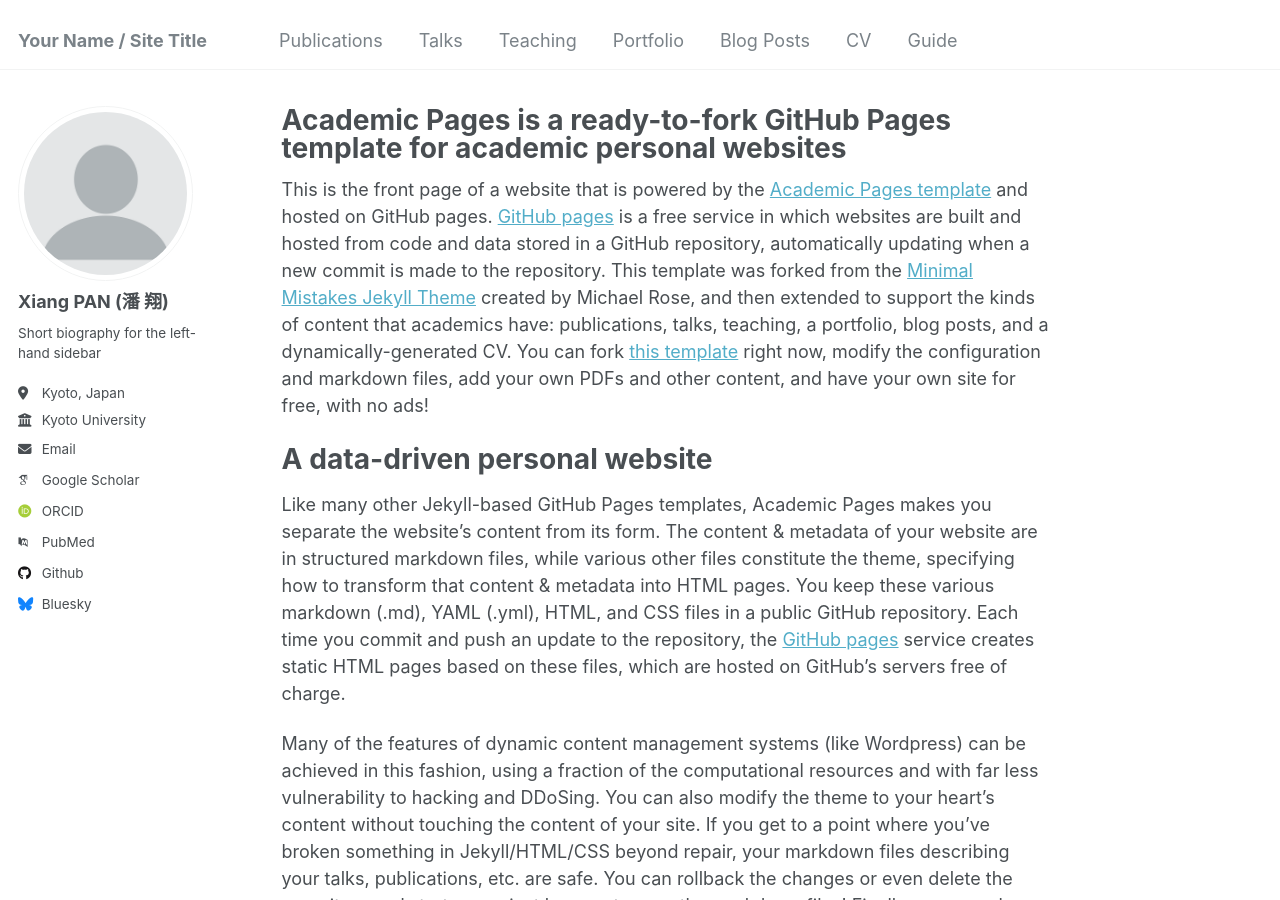
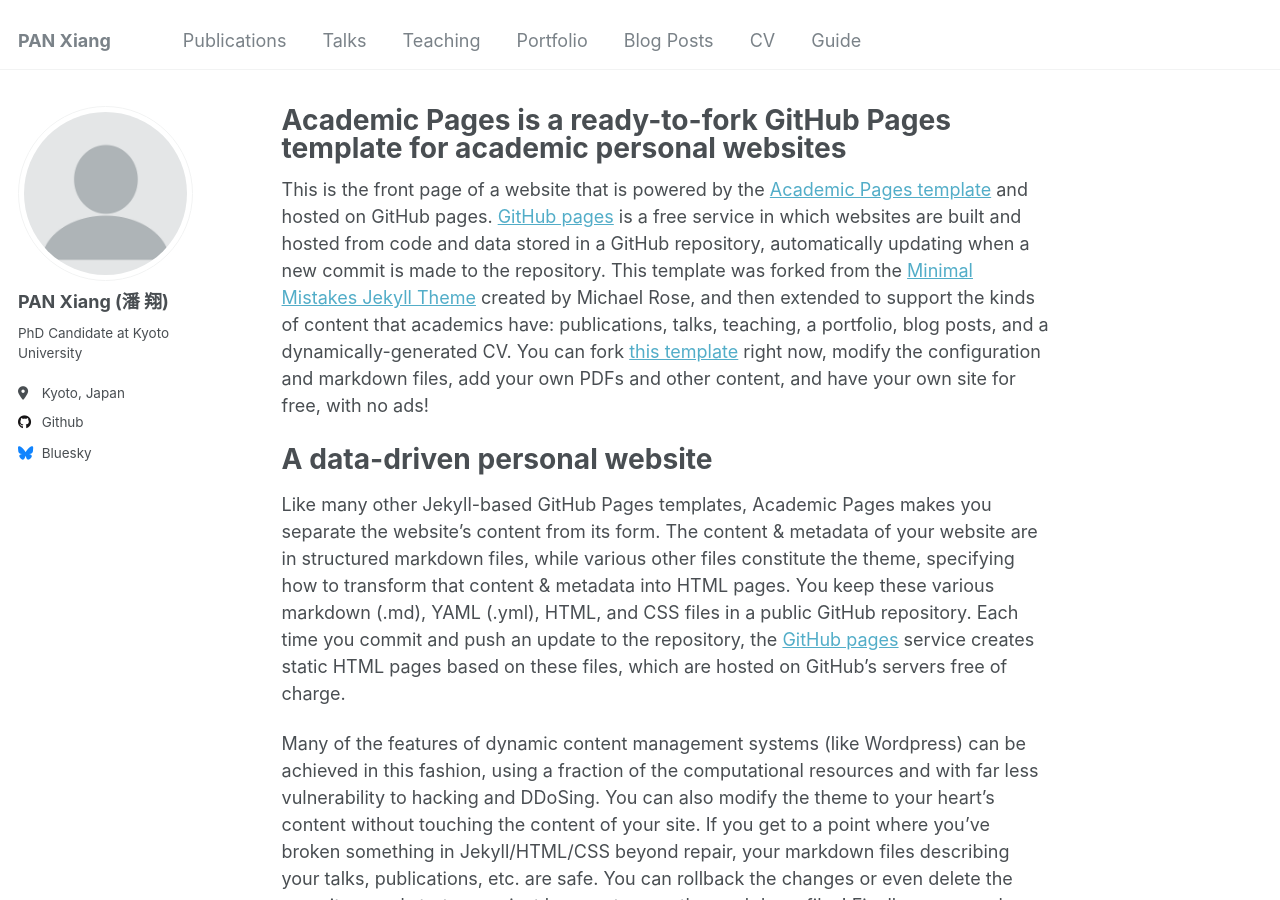
Before and after one commit to pan-xiang/pan-xiang.github.io, a Jekyll site: the page built from _pages/about.md, in a window 1280 px wide and 900 px high. Built offline with Jekyll 4.4.1, drawn with Linux system fonts in a browser that asks for light colours; some web fonts are replaced.

Commit message:
Update _config.yml

```diff
--- a/_config.yml
+++ b/_config.yml
@@ -8,7 +8,7 @@
 
 # Basic Site Settings
 locale                   : "en-US"
-title                    : "Your Name / Site Title"
+title                    : "PAN Xiang"
 title_separator          : "-"
 name                     : &name "Xiang Pan"
 description              : &description "personal description"
@@ -22,21 +22,21 @@ repository               : "xiangpancn/xiangpancn.github.io"
 author:
   # Biographic information
   avatar           : "profile.png"
-  name             : "Xiang PAN (潘 翔)"
-  pronouns         : # example: "she/her"
-  bio              : "Short biography for the left-hand sidebar"
+  name             : "PAN Xiang (潘 翔)"
+  # pronouns         : # example: "she/her"
+  bio              : "PhD Candidate at Kyoto University"
   location         : "Kyoto, Japan"
-  employer         : "Kyoto University"
-  uri              : # URL
-  email            : "none@example.org"
+  # employer         : "Kyoto University"
+  # uri              : # URL
+  # email            : "none@example.org"
 
   # Academic websites
   arxiv            : # URL - Update with the correct link to your profile
-  googlescholar    : "https://scholar.google.com/citations?user=PS_CX0AAAAAJ"
+  googlescholar    : # "https://scholar.google.com/citations?user=PS_CX0AAAAAJ"
   impactstory      : # URL
-  orcid            : "http://orcid.org/yourorcidurl"
+  orcid            : # "http://orcid.org/yourorcidurl"
   semantic         : # URL
-  pubmed           : "https://www.ncbi.nlm.nih.gov/pubmed/?term=john+snow"
+  pubmed           : # "https://www.ncbi.nlm.nih.gov/pubmed/?term=john+snow"
   researchgate     : # URL
   scopus           : # URL
 
```
